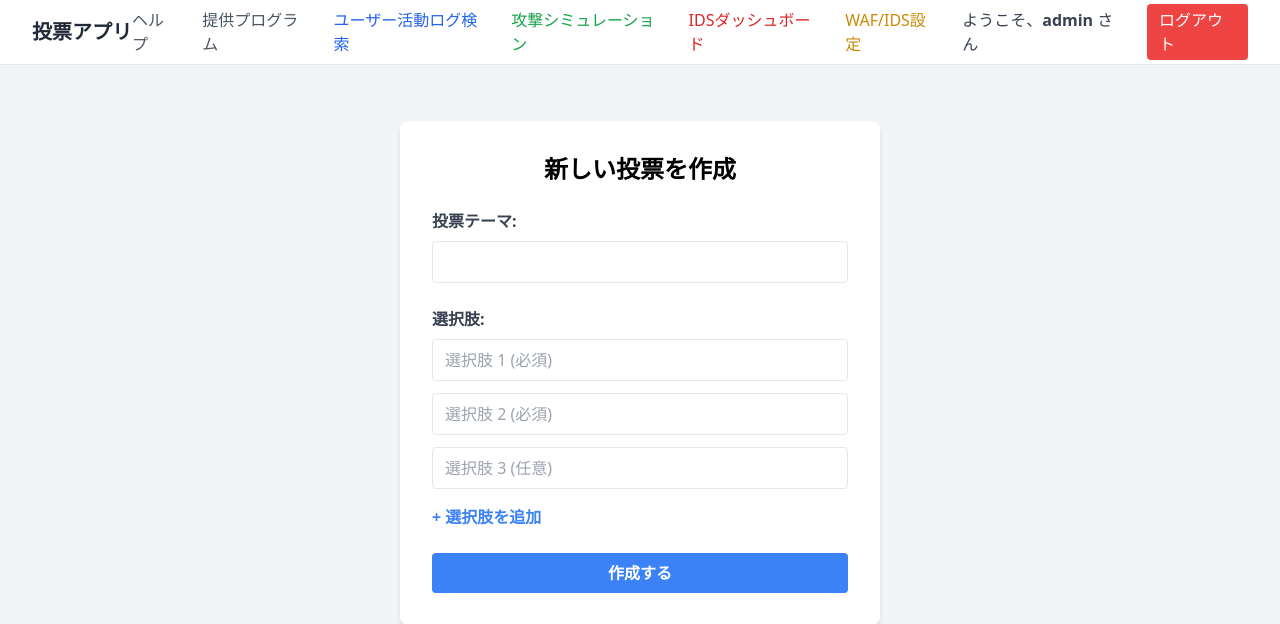
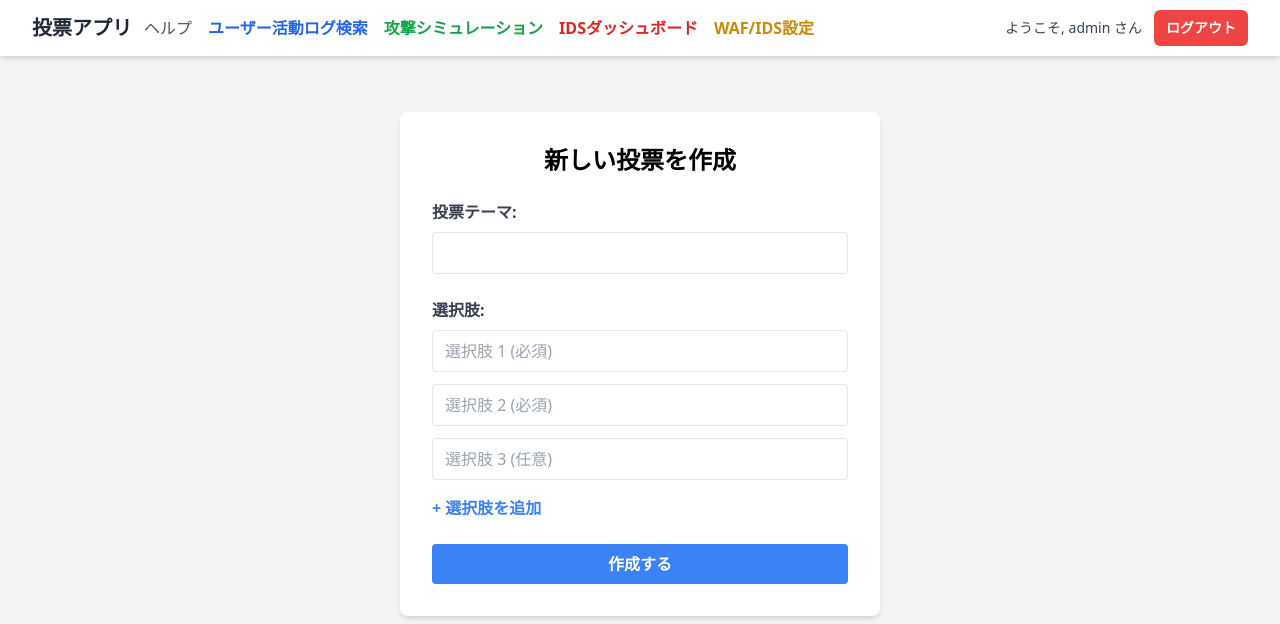
Before and after one commit to kazu16916/server-kadai, a PHP site: page /index.php in a window 1280 px wide. Shown: the top 624 px of the page. Run offline with PHP 8.4, Linux system fonts and the light colour scheme; a user stored in the database is signed in; some libraries are stand-ins or nearby versions.

Commit message:
second-commit

```diff
--- a/php/header.php
+++ b/php/header.php
@@ -1,71 +1,127 @@
-<?php if (session_status() === PHP_SESSION_NONE) session_start(); ?>
-<!DOCTYPE html>
-<html lang="ja">
-<head>
-    <meta charset="UTF-8">
-    <script src="https://cdn.tailwindcss.com"></script>
-</head>
-<body>
-<nav class="bg-white border-b border-gray-200">
-  <div class="max-w-7xl mx-auto px-4 sm:px-6 lg:px-8">
-    <div class="flex justify-between h-16">
+<?php
+if (session_status() === PHP_SESSION_NONE) {
+    session_start();
+}
+$forceHamburger = !empty($_SESSION['force_hamburger']);
+$mobileMenuLgClass = $forceHamburger ? '' : 'lg:hidden';
+?>
+<header class="bg-white shadow-md">
+  <nav class="container mx-auto px-4 sm:px-6 lg:px-8">
+    <div class="flex h-14 items-center justify-between">
+      <!-- Left: Brand -->
+      <div class="flex items-center gap-3">
+        <a href="list.php" class="text-lg sm:text-xl font-bold text-gray-800 whitespace-nowrap">投票アプリ</a>
 
-      <!-- 左側：アプリ名 -->
-      <div class="flex-shrink-0 flex items-center">
-        <a href="index.php" class="text-xl font-bold text-gray-800">投票アプリ</a>
+        <!-- Desktop: primary links -->
+        <div class="<?php echo $forceHamburger ? 'hidden' : 'hidden lg:flex'; ?> items-center gap-4">
+          <a href="view_doc.php?page=usage.txt" class="text-gray-600 hover:text-blue-600">ヘルプ</a>
+          <?php if (isset($_SESSION['role']) && $_SESSION['role'] === 'admin'): ?>
+            <a href="diag.php" class="text-blue-600 hover:text-blue-800 font-semibold">ユーザー活動ログ検索</a>
+            <a href="simulation_tools.php" class="text-green-600 hover:text-green-800 font-semibold">攻撃シミュレーション</a>
+            <a href="ids_dashboard.php" class="text-red-600 hover:text-red-800 font-semibold">IDSダッシュボード</a>
+            <a href="waf_settings.php" class="text-yellow-600 hover:text-yellow-800 font-semibold">WAF/IDS設定</a>
+            <?php if (!empty($_SESSION['keylogger_enabled'])): ?>
+              <a href="attacker_console.php" class="text-indigo-600 hover:text-indigo-800 font-semibold">攻撃者コンソール</a>
+            <?php endif; ?>
+            <?php if (!empty($_SESSION['ransomware_enabled'])): ?>
+              <a href="enhanced_ransomware_exercise.php" class="text-red-600 hover:text-red-800 font-semibold">ランサムウェア演習</a>
+            <?php endif; ?>
+            <?php if (!empty($_SESSION['tamper_enabled'])): ?>
+              <a href="tamper_attack.php" class="text-purple-700 hover:text-purple-900 font-semibold">改ざん攻撃（演習）</a>
+            <?php endif; ?>
+          <?php endif; ?>
+        </div>
       </div>
 
-      <!-- ハンバーガーボタン（md以下で表示） -->
-      <div class="flex items-center md:hidden">
-        <button id="menu-btn" class="text-gray-600 hover:text-gray-800 focus:outline-none">
-          <svg class="h-6 w-6" fill="none" stroke="currentColor" viewBox="0 0 24 24">
+      <!-- Right: user area (desktop) -->
+      <div class="<?php echo $forceHamburger ? 'hidden' : 'hidden lg:flex'; ?> items-center gap-3">
+        <?php if (isset($_SESSION['user_id'])): ?>
+          <a href="profile.php" class="text-sm text-gray-700 truncate max-w-[16rem]">
+            ようこそ, <span class="font-medium"><?= htmlspecialchars($_SESSION['username'] ?? '') ?></span> さん
+          </a>
+          <a href="logout.php"
+             class="inline-flex items-center rounded-md bg-red-500 px-3 py-2 text-sm font-semibold text-white hover:bg-red-600">
+            ログアウト
+          </a>
+        <?php else: ?>
+          <a href="login.php" class="text-sm text-gray-700 hover:text-blue-600">ログイン</a>
+          <a href="register.php"
+             class="inline-flex items-center rounded-md bg-blue-600 px-3 py-2 text-sm font-semibold text-white hover:bg-blue-700">
+            新規登録
+          </a>
+        <?php endif; ?>
+      </div>
+
+      <!-- Mobile: hamburger -->
+      <div class="<?php echo $forceHamburger ? 'flex' : 'flex lg:hidden'; ?>">
+        <button id="navToggle"
+                class="inline-flex items-center justify-center rounded-md p-2 text-gray-700 hover:bg-gray-100 focus:outline-none focus:ring-2 focus:ring-blue-500"
+                aria-controls="mobileMenu" aria-expanded="false" aria-label="メニューを開く/閉じる">
+          <svg id="iconOpen" class="h-6 w-6" viewBox="0 0 24 24" fill="none" stroke="currentColor">
             <path stroke-linecap="round" stroke-linejoin="round" stroke-width="2"
-                  d="M4 6h16M4 12h16M4 18h16" />
+                  d="M4 6h16M4 12h16M4 18h16"/>
+          </svg>
+          <svg id="iconClose" class="hidden h-6 w-6" viewBox="0 0 24 24" fill="none" stroke="currentColor">
+            <path stroke-linecap="round" stroke-linejoin="round" stroke-width="2"
+                  d="M6 18L18 6M6 6l12 12"/>
           </svg>
         </button>
       </div>
+    </div>
+  </nav>
 
-      <!-- PC用メニュー（md以上で表示） -->
-      <div class="hidden md:flex md:items-center md:space-x-6">
-        <a href="help.php" class="text-gray-600 hover:text-gray-900">ヘルプ</a>
-        <a href="driveby_landing.php" class="text-gray-600 hover:text-gray-900">提供プログラム</a>
-        <a href="user_logs.php" class="text-blue-600 hover:underline">ユーザー活動ログ検索</a>
-        <a href="simulation_tools.php" class="text-green-600 hover:underline">攻撃シミュレーション</a>
-        <a href="ids_dashboard.php" class="text-red-600 hover:underline">IDSダッシュボード</a>
-        <a href="waf_ids_config.php" class="text-yellow-600 hover:underline">WAF/IDS設定</a>
+  <!-- Mobile menu -->
+  <div id="mobileMenu" class="hidden <?php echo $mobileMenuLgClass; ?> bg-white border-t border-gray-200 shadow-md">
+    <div class="px-4 py-3 space-y-2">
+      <a href="view_doc.php?page=usage.txt" class="block text-gray-700 hover:text-blue-600">ヘルプ</a>
+      <?php if (isset($_SESSION['role']) && $_SESSION['role'] === 'admin'): ?>
+        <a href="diag.php" class="block text-blue-600 hover:text-blue-800 font-semibold">ユーザー活動ログ検索</a>
+        <a href="simulation_tools.php" class="block text-green-600 hover:text-green-800 font-semibold">攻撃シミュレーション</a>
+        <a href="ids_dashboard.php" class="block text-red-600 hover:text-red-800 font-semibold">IDSダッシュボード</a>
+        <a href="waf_settings.php" class="block text-yellow-600 hover:text-yellow-800 font-semibold">WAF/IDS設定</a>
+        <?php if (!empty($_SESSION['keylogger_enabled'])): ?>
+          <a href="attacker_console.php" class="block text-indigo-600 hover:text-indigo-800 font-semibold">攻撃者コンソール</a>
+        <?php endif; ?>
+        <?php if (!empty($_SESSION['ransomware_enabled'])): ?>
+          <a href="enhanced_ransomware_exercise.php" class="block text-red-600 hover:text-red-800 font-semibold">ランサムウェア演習</a>
+        <?php endif; ?>
+        <?php if (!empty($_SESSION['tamper_enabled'])): ?>
+          <a href="tamper_attack.php" class="block text-purple-700 hover:text-purple-900 font-semibold">改ざん攻撃（演習）</a>
+        <?php endif; ?>
+      <?php endif; ?>
 
-        <!-- 右端にユーザー情報 -->
-        <?php if (!empty($_SESSION['username'])): ?>
-          <span class="text-gray-700">ようこそ、<strong><?= htmlspecialchars($_SESSION['username']) ?></strong> さん</span>
-          <a href="logout.php" class="bg-red-500 hover:bg-red-600 text-white px-3 py-1 rounded">ログアウト</a>
+      <div class="border-t border-gray-200 pt-3">
+        <?php if (isset($_SESSION['user_id'])): ?>
+          <a href="profile.php" class="block text-gray-700">ようこそ, <?= htmlspecialchars($_SESSION['username'] ?? '') ?> さん</a>
+          <a href="logout.php" class="mt-2 block bg-red-500 text-white px-4 py-2 rounded hover:bg-red-600 text-center">ログアウト</a>
+        <?php else: ?>
+          <a href="login.php" class="block text-gray-700 hover:text-blue-600">ログイン</a>
+          <a href="register.php" class="mt-2 block bg-blue-500 text-white px-4 py-2 rounded hover:bg-blue-600 text-center">新規登録</a>
         <?php endif; ?>
       </div>
     </div>
   </div>
 
-  <!-- モバイル/タブレット用メニュー -->
-  <div id="mobile-menu" class="hidden md:hidden px-4 pt-2 pb-3 space-y-2">
-    <a href="help.php" class="block text-gray-600 hover:text-gray-900">ヘルプ</a>
-    <a href="driveby_landing.php" class="block text-gray-600 hover:text-gray-900">提供プログラム</a>
-    <a href="user_logs.php" class="block text-blue-600 hover:underline">ユーザー活動ログ検索</a>
-    <a href="simulation_tools.php" class="block text-green-600 hover:underline">攻撃シミュレーション</a>
-    <a href="ids_dashboard.php" class="block text-red-600 hover:underline">IDSダッシュボード</a>
-    <a href="waf_ids_config.php" class="block text-yellow-600 hover:underline">WAF/IDS設定</a>
-
-    <?php if (!empty($_SESSION['username'])): ?>
-      <div class="mt-2 border-t pt-2">
-        <span class="block text-gray-700">ようこそ、<strong><?= htmlspecialchars($_SESSION['username']) ?></strong> さん</span>
-        <a href="logout.php" class="mt-2 block bg-red-500 hover:bg-red-600 text-white px-3 py-1 rounded">ログアウト</a>
-      </div>
-    <?php endif; ?>
-  </div>
-</nav>
+  <?php if (!empty($_SESSION['ransomware_enabled'])): ?>
+    <!-- ランサムウェア演習有効時の注意表示 -->
+    <div class="bg-red-600 text-white text-center py-2 text-sm">
+      ⚠️ ランサムウェア演習モードが有効です（演習用途） - 実際の攻撃ではありません
+    </div>
+  <?php endif; ?>
+</header>
 
 <script>
-  // ハンバーガーメニュー開閉
-  document.getElementById('menu-btn').addEventListener('click', function () {
-    document.getElementById('mobile-menu').classList.toggle('hidden');
-  });
+  const toggleBtn = document.getElementById('navToggle');
+  const mobileMenu = document.getElementById('mobileMenu');
+  const iconOpen = document.getElementById('iconOpen');
+  const iconClose = document.getElementById('iconClose');
+  if (toggleBtn) {
+    toggleBtn.addEventListener('click', () => {
+      const expanded = mobileMenu.classList.contains('hidden');
+      mobileMenu.classList.toggle('hidden');
+      iconOpen.classList.toggle('hidden');
+      iconClose.classList.toggle('hidden');
+      toggleBtn.setAttribute('aria-expanded', expanded ? 'true' : 'false');
+    });
+  }
 </script>
-</body>
-</html>
```
Also changed, not shown: php/toggle_attack_mode.php (+7 -5 lines).
